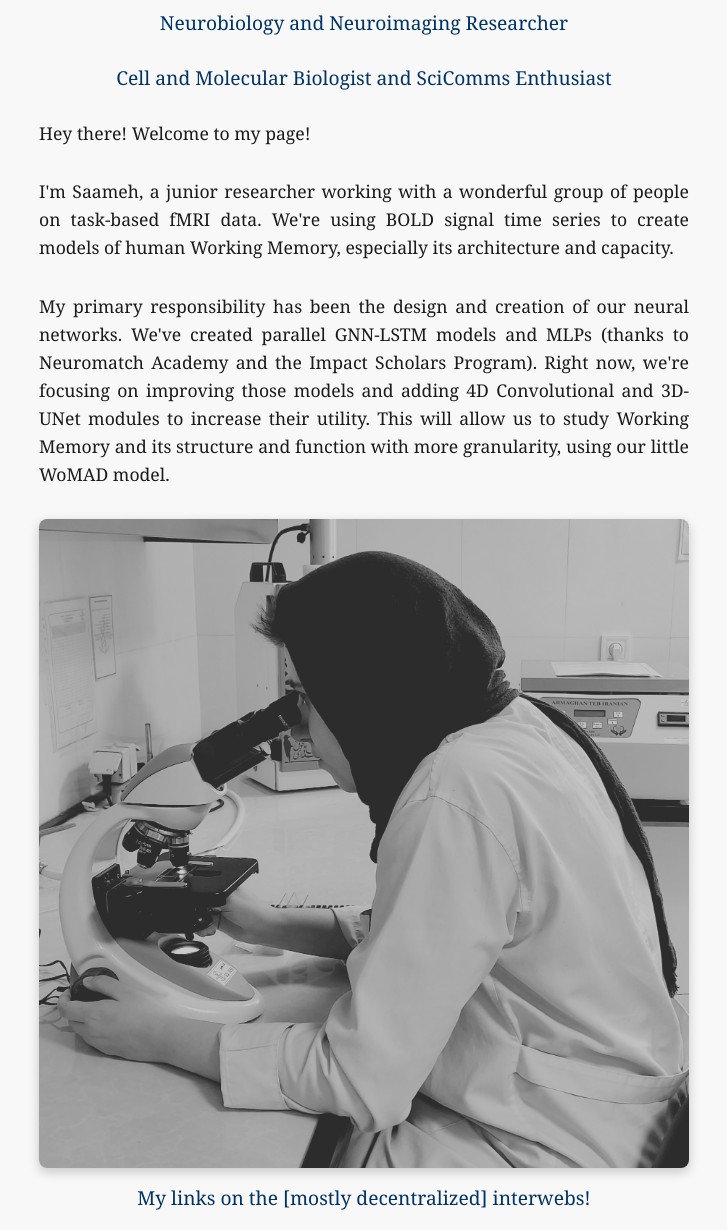
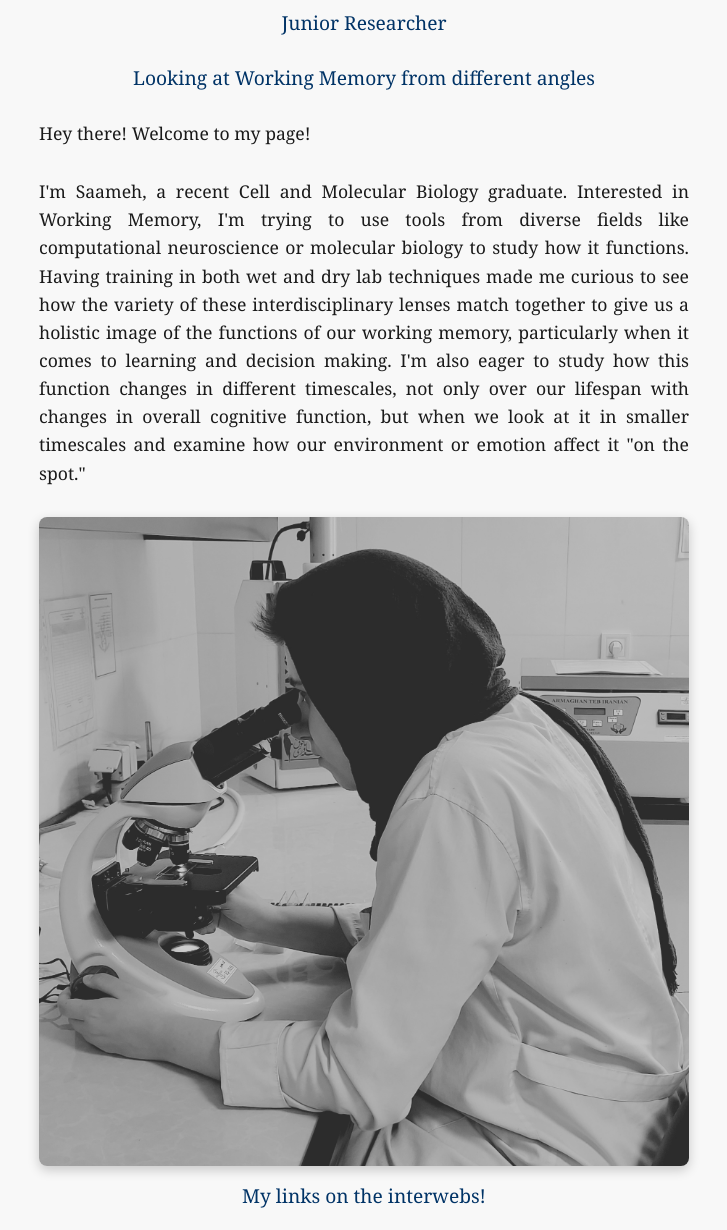
Before and after one commit to saamehsanaaee/saamehsanaaee.github.io, a plain HTML site: page index.html in a window 1280 px wide. Shown: the part 230-1460 px from the top of the page, without its empty margins (276-1003 px from the left). Drawn offline with nearby package versions, Linux system fonts and the light colour scheme.

Commit message:
Updated GitHub page content

```diff
--- a/index.html
+++ b/index.html
@@ -20,24 +20,20 @@
 			<img src="assets/img/logo.png" alt="Saameh's logo: two curved lines resembling the letter S." class="profile-logo">
 
 			<h1>Saameh Sanaaee</h1>
-			<h2>Neurobiology and Neuroimaging Researcher</h2>
-			<h2>Cell and Molecular Biologist and SciComms Enthusiast</h2>
+			<h2>Junior Researcher</h2>
+			<h2>Looking at Working Memory from different angles</h2>
 
 			<p>
 				Hey there! Welcome to my page!
 			</p>
 
 			<p>
-				I'm Saameh, a junior researcher working with a wonderful group of people on task-based fMRI data. We're using BOLD signal time series to create models of human Working Memory, especially its architecture and capacity.
-			</p>
-
-			<p>
-				My primary responsibility has been the design and creation of our neural networks. We've created parallel GNN-LSTM models and MLPs (thanks to Neuromatch Academy and the Impact Scholars Program). Right now, we're focusing on improving those models and adding 4D Convolutional and 3D-UNet modules to increase their utility. This will allow us to study Working Memory and its structure and function with more granularity, using our little WoMAD model.
+				I'm Saameh, a recent Cell and Molecular Biology graduate. Interested in Working Memory, I'm trying to use tools from diverse fields like computational neuroscience or molecular biology to study how it functions. Having training in both wet and dry lab techniques made me curious to see how the variety of these interdisciplinary lenses match together to give us a holistic image of the functions of our working memory, particularly when it comes to learning and decision making. I'm also eager to study how this function changes in different timescales, not only over our lifespan with changes in overall cognitive function, but when we look at it in smaller timescales and examine how our environment or emotion affect it "on the spot."
 			</p>
 
 			<img src="assets/img/in_the_lab.jpeg" alt="Saameh in the lab, looking at cytology samples through a microscope." class="lab-photo">
 
-			<h2>My links on the [mostly decentralized] interwebs!</h2>
+			<h2>My links on the interwebs!</h2>
 
 			<ul class="socials-list">
 				<li>
```
